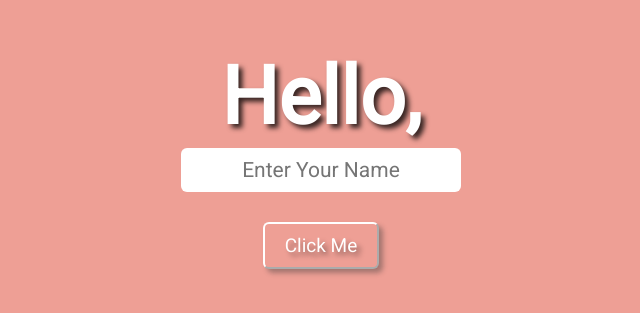
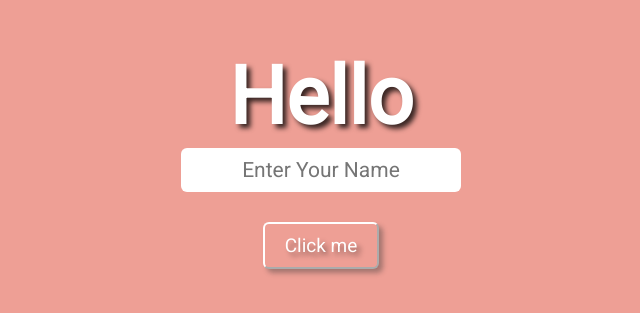
Before and after one commit to UtkarshSinghChouhan/React_Complete, a React (Create React App) app: page / in a window 1280 px wide. Shown: the part 241-554 px from the top of the page, without its empty margins (319-959 px from the left). Built offline with nearby package versions, Linux system fonts and the light colour scheme.

Commit message:
committed

```diff
--- a/src/App.jsx
+++ b/src/App.jsx
@@ -1,30 +1,33 @@
-import React from 'react';
+import React from "react";
+import './index.css';
 import { useState } from 'react';
-import "./index.css";
 
 const App = () => {
 
-    let [name , setName] = useState(" ");
-    let [fullName , setFullName] = useState();
+    let [value, setValue] = useState("");
+    let [fullname, setFullname] = useState("");
 
     const inputEvent = (event) => {
-        setName(event.target.value);
+        setValue(event.target.value)
     }
 
     const onSubmit = () => {
-        setFullName(name);
+        setFullname(value);
     }
 
-    return (
+    return(
         <>
             <div>
-                <h1 className='heading'> Hello, {fullName} </h1>
-                <input type="text" placeholder="Enter Your Name" onChange={inputEvent}/>
-                <button onClick={onSubmit}> Click Me </button>
+                <h1 className="heading"> Hello {fullname}</h1>
+                <input
+                    type="text"
+                    placeholder="Enter your Name"
+                    onChange={inputEvent}
+                />
+                <button onClick={onSubmit}> Click me </button>
             </div>
         </>
     );
 }
 
-
 export default App;
```
